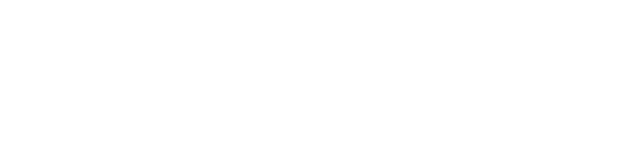
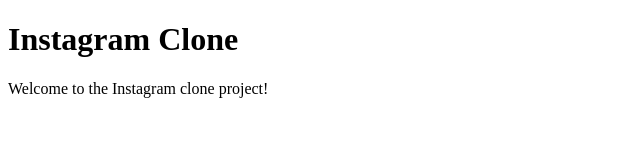
Before and after one commit to AdityaNimase/Instagram-clone, a plain HTML site: page index.html in a window 1280 px wide. Shown: the whole page, without its empty margins (0-640 px from the left). Drawn offline with Linux system fonts and the light colour scheme.

Commit message:
Add container in main

```diff
--- a/index.html
+++ b/index.html
@@ -6,6 +6,12 @@
     <title>Document</title>
 </head>
 <body>
-
+    <div class="container">
+        <div class="header">
+            <h1>Instagram Clone</h1>
+        </div>
+        <div class="content">
+            <p>Welcome to the Instagram clone project!</p>
+        </div>
 </body>
 </html>
```
